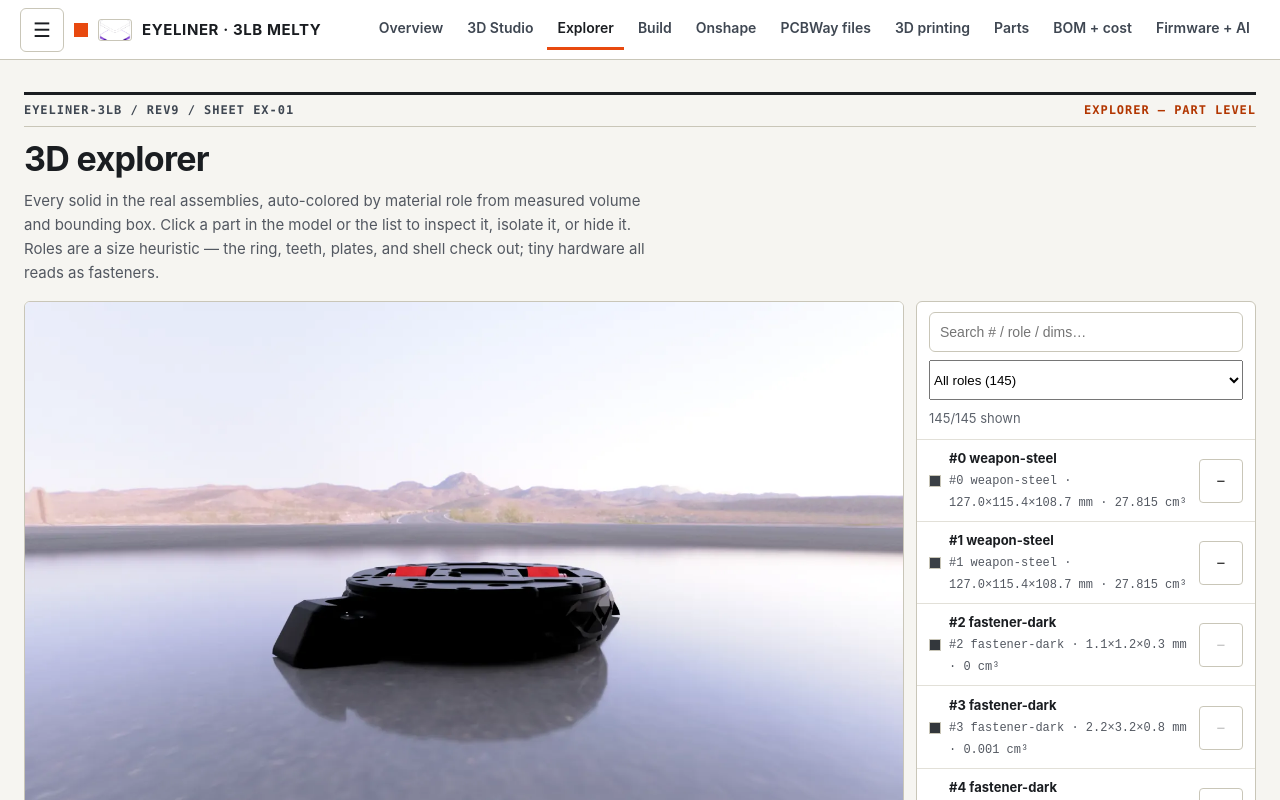
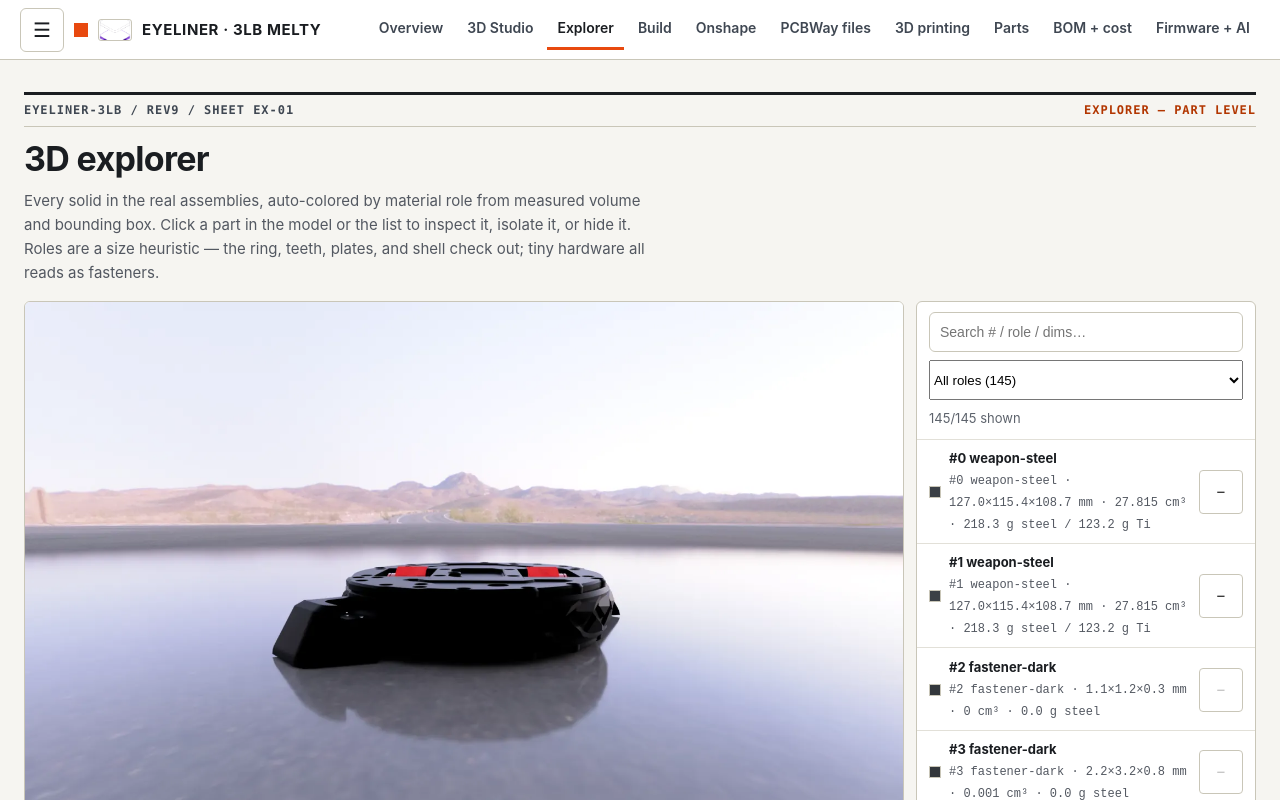
Before and after one commit to Caleb012711/meltybrain-3lb, a React (Vite) app in the folder web/: page /#/explorer in a window 1280 px wide. Shown: the top 800 px of the page. Built offline with nearby package versions, Linux system fonts and the light colour scheme.

Commit message:
feat(web): level driving-sim bot flat on arena floor; mass in grams on all part readouts

```diff
--- a/web/src/components/materials.ts
+++ b/web/src/components/materials.ts
@@ -69,5 +69,16 @@ export interface PartInfo {
 
 export function partLabel(p: PartInfo, index: number): string {
   const dims = p.bbox_mm.map((d) => d.toFixed(1)).join('×');
-  return `#${index} ${p.role} · ${dims} mm · ${p.vol_cm3} cm³`;
+  return `#${index} ${p.role} · ${dims} mm · ${p.vol_cm3} cm³ · ${massLabel(p.role, p.vol_cm3)}`;
 }
+
+// Mass from measured volume × material density. Weapon shows both sides of
+// the steel-vs-titanium decision; keepouts show an aluminum reference.
+export function massLabel(role: string, volCm3: number): string {
+  const g = (d: number) => `${(volCm3 * d).toFixed(1)} g`;
+  if (role === 'weapon-steel') return `${g(7.85)} steel / ${g(4.43)} Ti`;
+  if (role === 'shell-tpu') return `${g(1.21)} TPU`;
+  if (role === 'electro-green') return `${g(2.7)} alu ref (keepout)`;
+  if (role === 'chassis-alu' || role === 'pod-metal') return `${g(2.7)} alu`;
+  return `${g(7.85)} steel`;
+}
--- a/web/src/pages/Explorer.tsx
+++ b/web/src/pages/Explorer.tsx
@@ -6,7 +6,7 @@ import * as THREE from 'three';
 import { cadHref, cadModels } from '../data/content';
 import { usePrefersReducedMotion } from '../hooks/hooks';
 import { ExplodingModel, GlErrorBoundary, useModelParts, type ColorMode } from '../components/CadViewer';
-import { ROLE_CSS, ROLE_LABELS, partLabel, type PartInfo } from '../components/materials';
+import { ROLE_CSS, ROLE_LABELS, massLabel, partLabel, type PartInfo } from '../components/materials';
 import { Reveal } from '../components/Layout';
 
 function roleOf(parts: PartInfo[], i: number): string {
@@ -407,6 +407,8 @@ export function Explorer() {
                 <dl>
                   <dt>Volume</dt>
                   <dd>{sel.vol_cm3} cm³</dd>
+                  <dt>Mass</dt>
+                  <dd>{massLabel(sel.role, sel.vol_cm3)}</dd>
                   <dt>BBox</dt>
                   <dd>{sel.bbox_mm.map((d) => d.toFixed(1)).join(' × ')} mm</dd>
                   <dt>CAD faces</dt>
--- a/web/src/pages/Studio.tsx
+++ b/web/src/pages/Studio.tsx
@@ -7,7 +7,7 @@ import { cadModels } from '../data/content';
 import { BUILD_GUIDE, STEP_ROLES, type BuildStepKey } from '../data/buildGuide';
 import { usePrefersReducedMotion } from '../hooks/hooks';
 import { ExplodingModel, GlErrorBoundary, useModelParts, EMPTY_SET } from '../components/CadViewer';
-import { ROLE_CSS, ROLE_LABELS, partLabel } from '../components/materials';
+import { ROLE_CSS, ROLE_LABELS, massLabel, partLabel } from '../components/materials';
 
 // ---------- drive physics (arcade melty: no spin = no move) ----------
 const RPM_MAX = 4000;
@@ -89,11 +89,15 @@ function DriveBot({
   useFrame((_, delta) => {
     const st = stateRef.current;
     stepDrive(st, inputRef.current, delta);
-    if (group.current) group.current.position.set(st.pos.x, 1.6, st.pos.y);
-    if (spinner.current && !reduced) spinner.current.rotation.y = st.spinAngle;
+    if (group.current) group.current.position.set(st.pos.x, 2.05, st.pos.y);
+    if (spinner.current && !reduced) spinner.current.rotation.z = st.spinAngle;
   });
   return (
-    <group ref={group} position={[0, 1.6, 0]}>
+    // CAD is Z-up with the weapon axis along Z; level it flat (rotation.x)
+    // so the ring lies horizontal on the arena floor, then spin the inner
+    // group about its own Z — which is world-vertical after leveling.
+    <group ref={group} position={[0, 2.05, 0]}>
+      <group rotation={[-Math.PI / 2, 0, 0]}>
         <group ref={spinner}>
           <ExplodingModel
             url="cad/main-cad.glb"
@@ -110,6 +114,7 @@ function DriveBot({
             onSelect={() => undefined}
             onHover={() => undefined}
           />
+        </group>
       </group>
     </group>
   );
@@ -138,7 +143,7 @@ function DriveCam({
     }
     const k = 1 - Math.exp(-3.0 * Math.min(delta, 0.05));
     camera.position.lerp(desired.current, k);
-    const ly = top ? 0 : 1.0;
+    const ly = top ? 0 : 1.6;
     look.current.lerp(
       new THREE.Vector3(st.pos.x, ly, st.pos.y),
       1 - Math.exp(-4.0 * Math.min(delta, 0.05))
@@ -910,6 +915,8 @@ export function Studio() {
                     <dd>{selGuide.stepDetail}</dd>
                     <dt>Volume</dt>
                     <dd>{bparts[selected].vol_cm3} cm³</dd>
+                    <dt>Mass</dt>
+                    <dd>{massLabel(bparts[selected].role, bparts[selected].vol_cm3)}</dd>
                     <dt>BBox</dt>
                     <dd>{bparts[selected].bbox_mm.map((d) => d.toFixed(1)).join(' × ')} mm</dd>
                   </dl>
```
Lines whose indentation alone changed are shown as unchanged.
